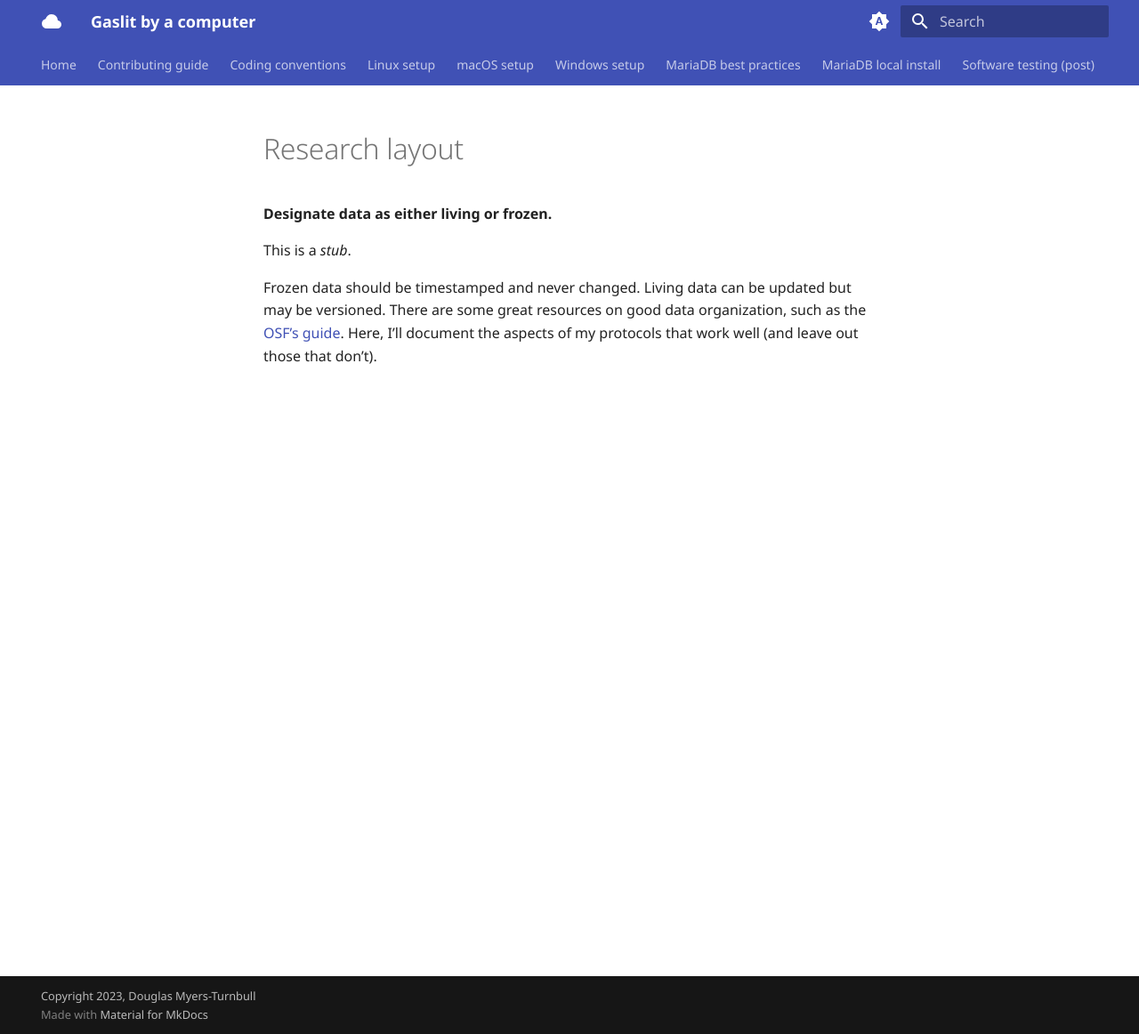
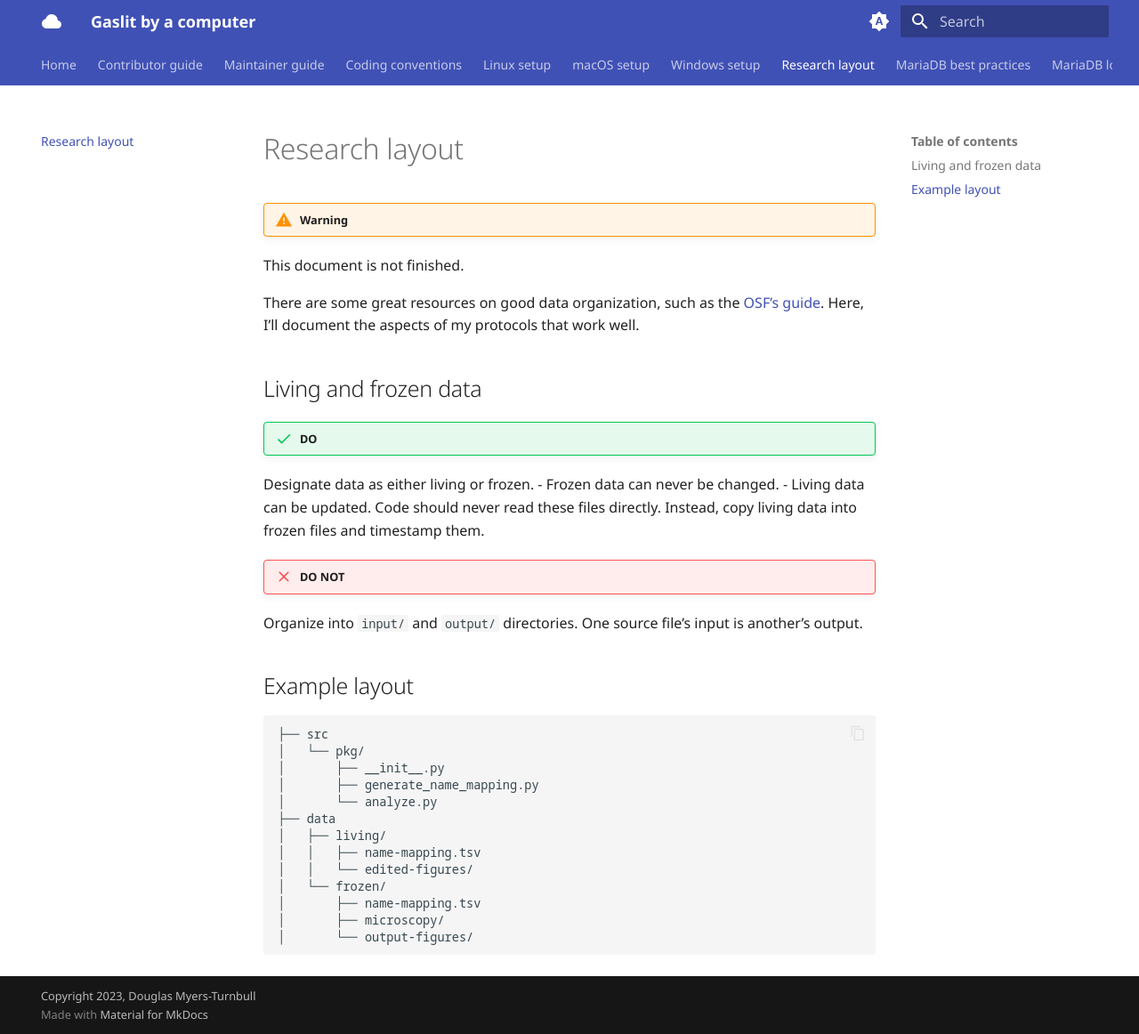
Before and after one commit to dmyersturnbull/dmyersturnbull.github.io, an MkDocs documentation site: the page built from contents/research-layout.md, in a window 1280 px wide and 1162 px high. Shown: the whole window at 89% size. Built offline with MkDocs 1.6.1 and Material for MkDocs 9.7.7, drawn with Linux system fonts in a browser that asks for light colours.

Commit message:
refactor: split into contributor and maintainer guides

````diff
--- a/contents/research-layout.md
+++ b/contents/research-layout.md
@@ -1,11 +1,37 @@
 # Research layout
 
-**Designate data as either living or frozen.**
+!!! warning
+This document is not finished.
 
-This is a _stub_.
-
-Frozen data should be timestamped and never changed.
-Living data can be updated but may be versioned.
 There are some great resources on good data organization, such as the
 [OSF’s guide](https://help.osf.io/hc/en-us/articles/360019738994-Organizing-files).
-Here, I’ll document the aspects of my protocols that work well (and leave out those that don’t).
+Here, I’ll document the aspects of my protocols that work well.
+
+## Living and frozen data
+
+!!! success "DO"
+Designate data as either living or frozen. - Frozen data can never be changed. - Living data can be updated.
+Code should never read these files directly.
+Instead, copy living data into frozen files and timestamp them.
+
+!!! failure "DO NOT"
+Organize into `input/` and `output/` directories.
+One source file’s input is another’s output.
+
+## Example layout
+
+```bash
+├── src
+│   └── pkg/
+│       ├── __init__.py
+│       ├── generate_name_mapping.py
+│       └── analyze.py
+├── data
+│   ├── living/
+│   │   ├── name-mapping.tsv
+│   │   └── edited-figures/
+│   └── frozen/
+│       ├── name-mapping.tsv
+│       ├── microscopy/
+│       └── output-figures/
+```
--- a/mkdocs.yaml
+++ b/mkdocs.yaml
@@ -8,11 +8,13 @@ site_description: "Gaslit by a computer"
 # Navigation menu
 nav:
   - Home: index.md
-  - Contributing guide: contributing-guide.md
+  - Contributor guide: contributor-guide.md
+  - Maintainer guide: maintainer-guide.md
   - Coding conventions: coding-conventions.md
   - Linux setup: linux-setup.md
   - macOS setup: macos-setup.md
   - Windows setup: windows-setup.md
+  - Research layout: research-layout.md
   - MariaDB best practices: mariadb-best-practices.md
   - MariaDB local install: mariadb-local-install.md
   - Software testing (post): software-testing.md
````
Also changed, not shown: contents/contributing-guide.md (deleted, +0 -190 lines), contents/contributor-guide.md (added, +73 -0 lines), contents/maintainer-guide.md (added, +150 -0 lines).
